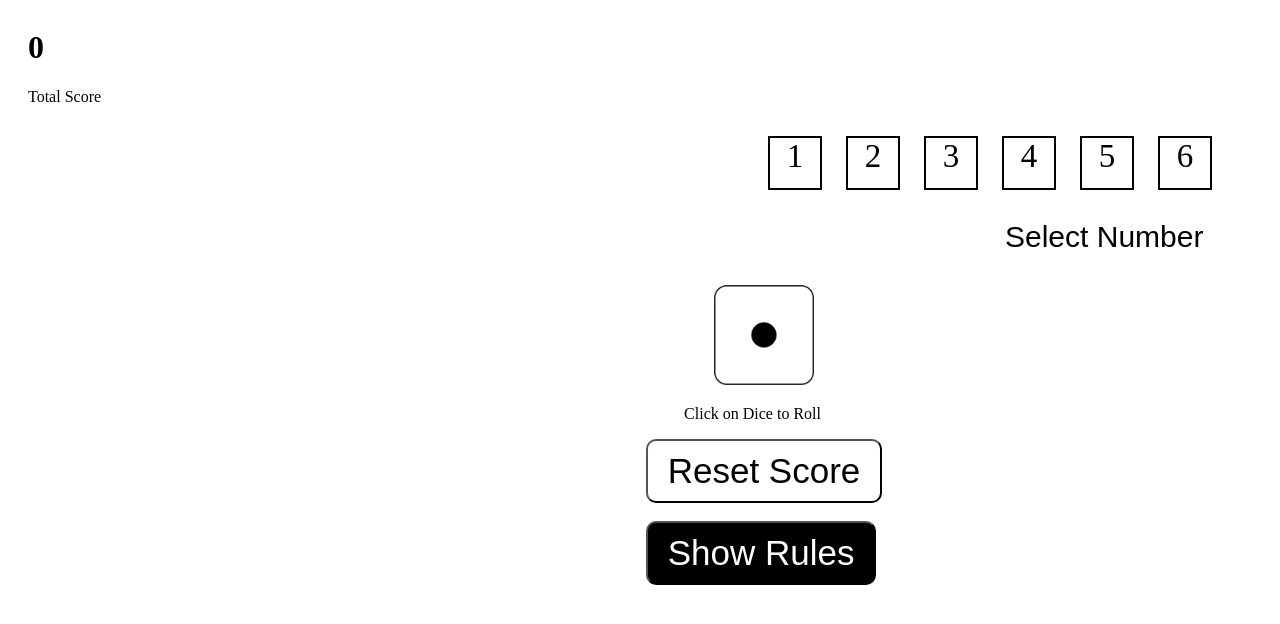
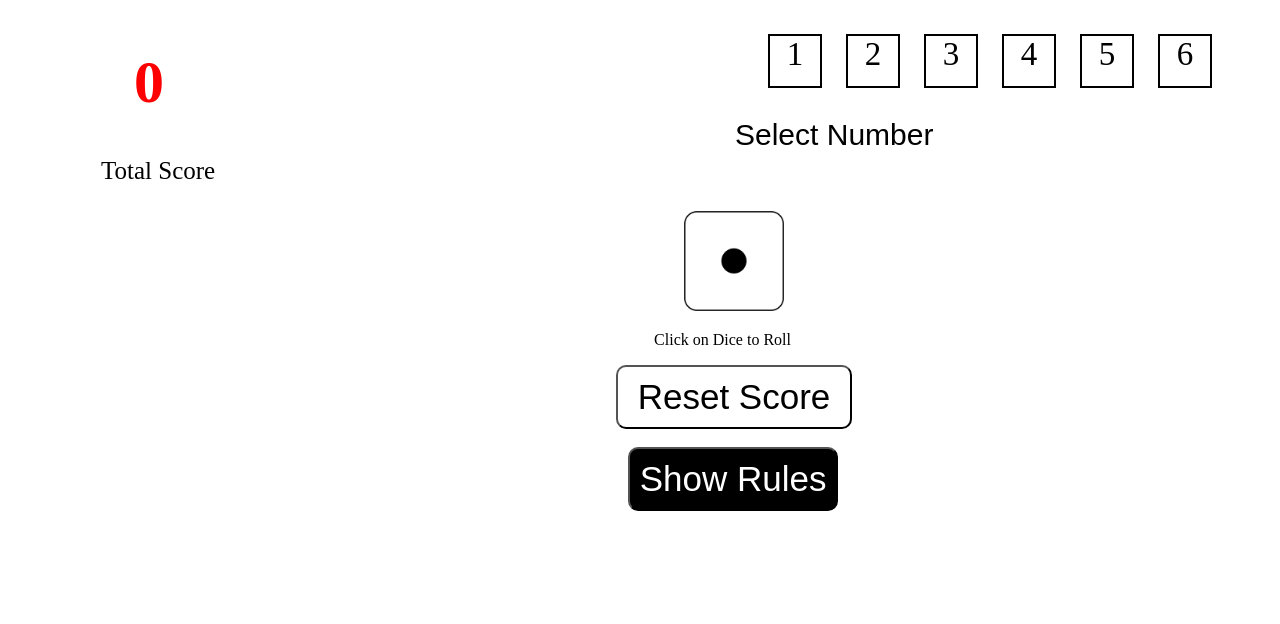
Before and after one commit to RachitSahu26/Dice-Game, a React (Vite) app in the folder Dice_Game/: page / in a window 1280 px wide. Both pictures are taken after a click on the button "Play Now". Shown: the top 624 px of the page. Built offline with nearby package versions, Linux system fonts and the light colour scheme.

Commit message:
Dice Game Completed

```diff
--- a/Dice_Game/src/Components/GamePlay/GamePlay.css
+++ b/Dice_Game/src/Components/GamePlay/GamePlay.css
@@ -1,17 +1,17 @@
-.play-main{
+.play-main {
     display: flex;
     justify-content: space-between;
     margin: 1px 20px;
-/* background-color: red; */
+    /* background-color: red; */
 }
-.dice-img-play
-{
+
+.dice-img-play {
     cursor: pointer;
     margin-left: 23px;
     transition: 0.5s;
 }
-.dice-img-play:hover
-{
+
+.dice-img-play:hover {
     cursor: pointer;
     scale: 1.3;
 }
@@ -20,58 +20,61 @@
 
 
 
-.Left{
-    margin-top: 103px;
+.Left {
+    margin-top: 23px;
     margin-right: 40px;
+    /* background-color: pink; */
+
 }
-.Left p{
+
+.Left p {
     font-weight: 1000px;
     font-size: 30px;
-    font-family:sans-serif ;
+    font-family: sans-serif;
 
     margin-left: 300px;
 }
 
 
-.main{
-    /* background-color: aqua; */
+.main {
+    /* background-color: red; */
     display: flex;
     width: 323px;
     align-items: center;
-height: auto;
+    height: auto;
     justify-content: center;
     flex-direction: column;
-    margin-left: 583px;
+    margin-left: 553px;
 }
-.Show-reset{
 
-    padding:  10px 20px;
+.Show-reset {
+
+    padding: 10px 10px;
     font-size: 35px;
     border-radius: 10px;
     background-color: black;
     color: white;
-    margin-left: 23px;
+    margin-left: 35px;
     transition: 0.4s background ease-in;
+transition: 0.2s;
+}
+.Show-reset:hover,.Resect-score:hover{
+    scale: 1.1;
+    cursor: pointer;
+}
 
-}
-.Resect-score{
+.Resect-score {
 
     padding: 10px 20px;
     font-size: 35px;
     border-radius: 10px;
     background-color: white;
-    color:black;
+    color: black;
     margin-left: 23px;
     transition: 0.4s background ease-in;
+    transition: 0.2s;
+
 }
-
-
-
-
-
-
-
-
 
 
 
--- a/Dice_Game/src/Components/GamePlay/GamePlay.jsx
+++ b/Dice_Game/src/Components/GamePlay/GamePlay.jsx
@@ -3,6 +3,7 @@ import "./GamePLay.css";
 import Numbers from '../NumberBox/Numbers';
 import Dice from '../dice/Dice';
 import Score from '../Score/Score';
+import ShowRule from '../Show rule/ShowRule';
 
 
 
@@ -12,6 +13,8 @@ export default function GamePlay() {
   const [score, setScore] = useState(0);
   const [currentDice, setCurrentDice] = useState(1);
   const [error, setError] = useState("");
+  const [showRules, setShowRules] = useState(false);
+
 
 
   const generateRandomNumber = (max, min) => {
@@ -21,16 +24,17 @@ export default function GamePlay() {
 
 
 
+
   const diceRole = () => {
 
     if (!selectNumber) {
       setError("Hey,Player you have not selected any number")
       return;
     }
-setError("")
 
 
-const random = generateRandomNumber(1, 7);
+
+    const random = generateRandomNumber(1, 7);
 
     setCurrentDice((prev) => random);
 
@@ -43,6 +47,10 @@ const random = generateRandomNumber(1, 7);
     setSelectNumber(undefined)
   }
 
+
+  const resetScore = () => {
+    setScore(0);
+  }
 
 
 
@@ -57,7 +65,8 @@ const random = generateRandomNumber(1, 7);
 
         <div className="Left">
           <Numbers
-            seterror={error}
+            setError={setError}
+            error={error}
             selectNumber={selectNumber}
             setSelectNumber={setSelectNumber}
 
@@ -78,14 +87,29 @@ const random = generateRandomNumber(1, 7);
         </div>
         <p>Click on Dice to Roll</p>
         <div className="btn-area">
-          <button className='Resect-score' >Reset Score</button>
+          <button className='Resect-score' onClick={resetScore} >Reset Score</button>
           <br></br>
           <br></br>
-          <button className='Show-reset'>Show Rules</button>
+          <button className='Show-reset'
+            onClick={() => setShowRules((prev) => !prev)}
+          >
+            {showRules ? "Hide" : "Show "}
+
+            Rules</button>
 
         </div>
 
       </div>
+
+        {showRules && <ShowRule />}
+
+
+
+
+
+
+
+
 
 
     </>
--- a/Dice_Game/src/Components/NumberBox/Numbers.jsx
+++ b/Dice_Game/src/Components/NumberBox/Numbers.jsx
@@ -1,9 +1,15 @@
 import React, { useState } from 'react'
 import styled from "styled-components";
 
-export default function Numbers({error,selectNumber, setSelectNumber}) {
+export default function Numbers({ setError, error, selectNumber, setSelectNumber }) {
 
     const Numbers = [1, 2, 3, 4, 5, 6];
+
+
+    const errorHandelor = (value) => {
+        setSelectNumber(value)
+        setError("")
+    }
     return (
 
         <NumberSelector >
@@ -14,7 +20,7 @@ export default function Numbers({error,selectNumber, setSelectNumber}) {
                     Numbers.map((value, i) => (
                         <Box
                             isselected={value === selectNumber}
-                            onClick={() => setSelectNumber(value)}
+                            onClick={() => errorHandelor(value)}
 
                         >{value}</Box>
 
@@ -31,14 +37,19 @@ export default function Numbers({error,selectNumber, setSelectNumber}) {
 const NumberSelector = styled.div`
 .flex{
  display:flex;
+ /* background-color: green; */
+
     gap:24px;
-    margin-left: 63px;
+    margin-left: 333px;
 
 }
 
 
 .erorr-para{
+    /* background-color: aqua; */
 color: red;
+margin-top: -22px;
+/* margin-right: 73px; */
 font-size: 25px;
 }
 `
@@ -54,4 +65,5 @@ color: ${(props) => props.isselected ? "white" : "black"};
 cursor: pointer;
     height: 50px;
 display: grid;
+
 `
--- /dev/null
+++ b/Dice_Game/src/Components/Score/Score.css
@@ -0,0 +1,10 @@
+.right{
+    margin-left: 73px;
+}
+.right h1{
+font-size:60px;
+color: red;
+margin-left: 33px;
+}.right p{
+    font-size: 25px;
+}
--- a/Dice_Game/src/Components/Score/Score.jsx
+++ b/Dice_Game/src/Components/Score/Score.jsx
@@ -1,9 +1,9 @@
 import React from 'react'
-import styled from "styled-components";
+import "./Score.css";
 
 export default function Score({score}) {
   return (
-    <rightSide>
+
 
     <div className="right">
     <h1>
@@ -12,19 +12,6 @@ export default function Score({score}) {
     </h1>
     <p>Total Score</p>
   </div>
-    </rightSide>
+
   )
 }
-
-const rightSide= styled.div`
-    .right{
-    margin-left: 133px;
-}
-.right h1{
-font-size:100px;
-color: red;
-margin-left: 53px;
-}.right p{
-    font-size: 35px;
-}
-`
--- /dev/null
+++ b/Dice_Game/src/Components/Show rule/ShowRule.jsx
@@ -0,0 +1,24 @@
+import React from 'react'
+import "./ShowRules.css"
+export default function ShowRule() {
+    return (
+        <div className='gamae-rule'>
+
+
+
+
+
+            <h1>How to play this Game</h1>
+            <p>1. Select one dice image</p>
+            <p>2. After click one dice if selected number is equal to dice number you will get some point</p>
+            <p>3. if  you get wrong guess then 2 point will be deducted</p>
+            <p>4. Select only  number</p>
+
+        </div>
+
+
+
+
+
+    )
+}
--- /dev/null
+++ b/Dice_Game/src/Components/Show rule/ShowRules.css
@@ -0,0 +1,29 @@
+
+.gamae-rule{
+    background-color: rgb(239, 239, 239);
+    max-width: 500px;
+    padding: 20px;
+    margin: 0 auto;
+    border-radius: 33px;
+    margin-top: 23px;
+/* margin-left: 33px; */
+transition: 0.2s;
+}
+
+.gamae-rule h1{
+    font-size: 30px;
+    text-align: center;
+    line-height: 50px;
+
+}
+.gamae-rule p{
+    font-size: 20px;
+}
+
+
+
+
+.gamae-rule:hover{
+    border: 1.1px solid rgb(80, 80, 244);
+    box-shadow: 2px 2px 10px 2px rgb(80, 80, 244);
+}
```
